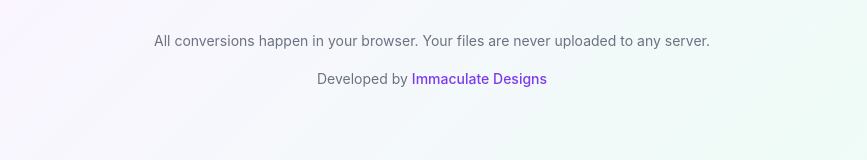
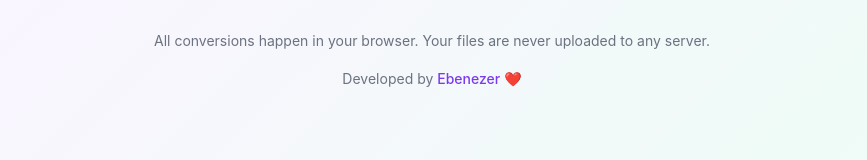
Before and after one commit to ImmaculateEben/iConvert, a Next.js app: page / in a window 1280 px wide. Shown: the part 1036-1196 px from the top of the page, without its empty margins (208-1075 px from the left). Built offline with nearby package versions, Linux system fonts and the light colour scheme.

Commit message:
feat: update footer with Ebenezer and love emoji

```diff
--- a/app/page.tsx
+++ b/app/page.tsx
@@ -640,7 +640,7 @@ export default function Home() {
         <footer className={styles.footer}>
           <p>All conversions happen in your browser. Your files are never uploaded to any server.</p>
           <p className={styles.developedBy}>
-            Developed by <a href="https://Immaculatedesigns.com.ng" target="_blank" rel="noopener noreferrer">Immaculate Designs</a>
+            Developed by <a href="https://immaculatedesigns.com.ng" target="_blank" rel="noopener noreferrer">Ebenezer</a> ❤️
           </p>
         </footer>
       </div>
```
